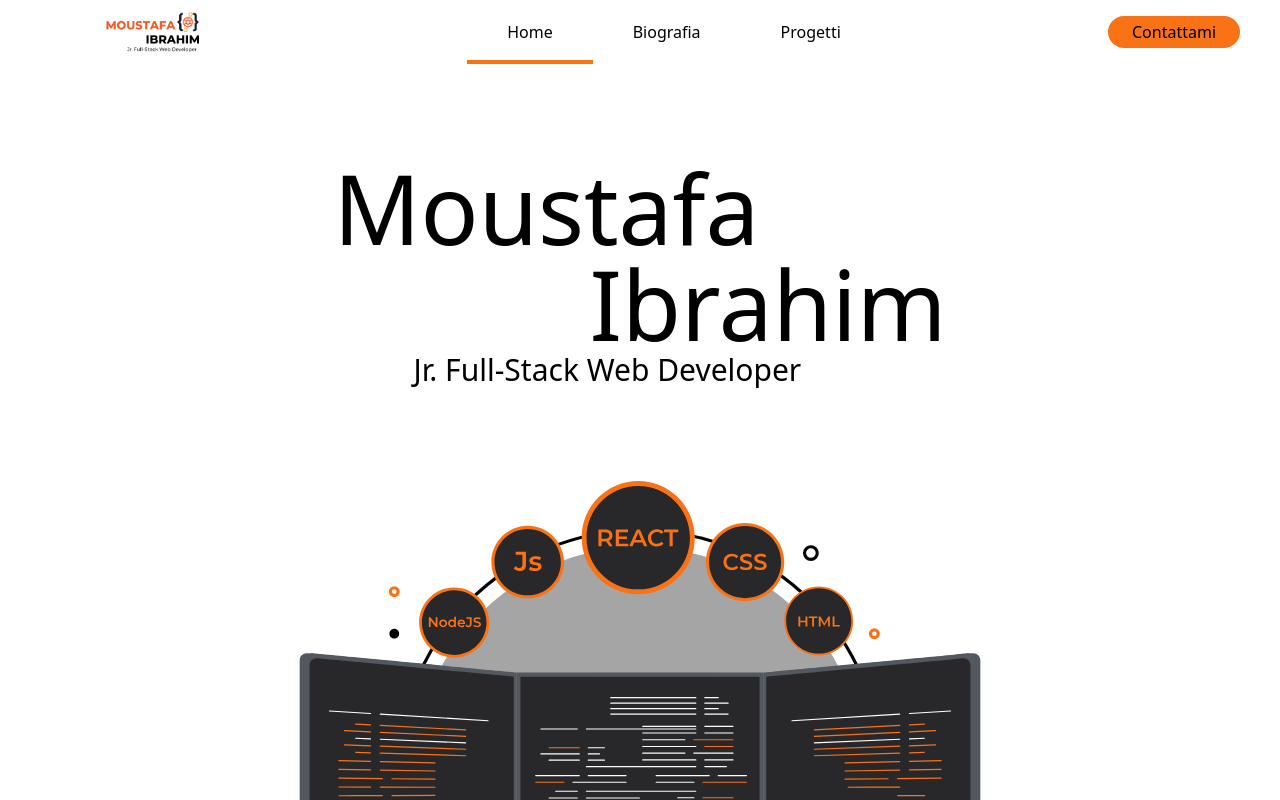
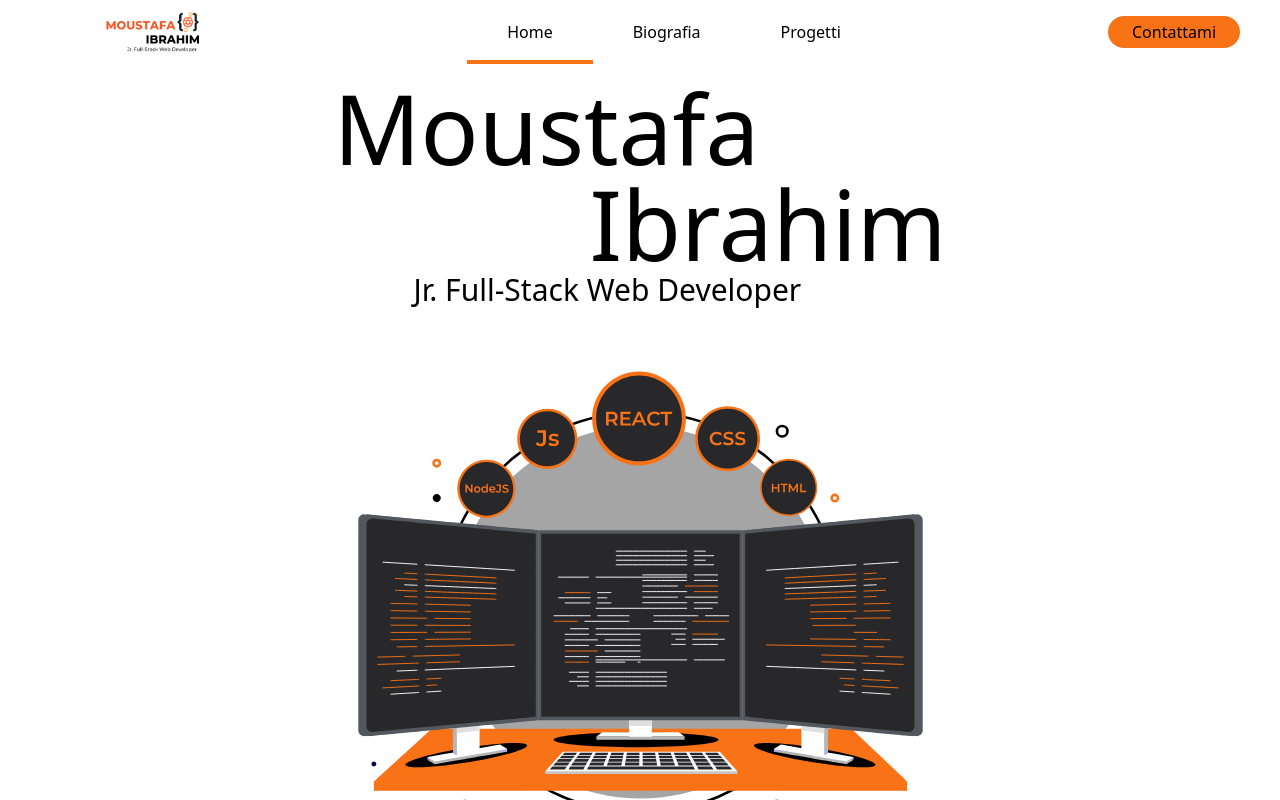
Before and after one commit to Mustaaaaa/personal-portfolio, a React (Create React App) app: page / in a window 1280 px wide. Shown: the top 800 px of the page. Built offline with nearby package versions, Linux system fonts and the light colour scheme.

Commit message:
add: aggiunta la funzione di scroll per la sezione desiderata - aggiunte le varie animazioni della bbiografia - sistemata tutta la parte della biografia

```diff
--- a/src/Components/MainContent.js
+++ b/src/Components/MainContent.js
@@ -1,16 +1,26 @@
 import React, { useEffect, useState } from 'react';
+import { useLocation } from 'react-router-dom';
+
 import '../App.css';
+
 import { FontAwesomeIcon } from '@fortawesome/react-fontawesome';
 import { faPlane } from '@fortawesome/free-solid-svg-icons';
+
 import AOS from 'aos';
 import 'aos/dist/aos.css';
+
 import Lottie from "lottie-react";
 import animationData from '../Assets/homeAnimation.json';
+import animation100 from '../Assets/100animation.json';
+import fireWorksAnimation from '../Assets/fireworks.json';
+
 import imgDashboardFooder from '../Assets/fooder/fooder-dashboard-buisness.png';
 import imgHomeGameCreator from '../Assets/gamecreator/home-gamecreator.png';
 import imgProjectsLaravelAuth from '../Assets/laravel-auth/Projects.png';
 import imgMainPageProjectChess from '../Assets/chessacademy/mainpage.png';
 import imgPersonal from '../Assets/abotMe/personalImage.png';
+import personalDiploma from '../Assets/abotMe/diplomaa.jpg';
+import masterBoolean from '../Assets/abotMe/masterboolean.png';
 
 
 
@@ -31,8 +41,8 @@ function MainContent() {
 
 
     }, []);
+
     const [isFlying, setIsFlying] = useState(false);
-
     const handleFlyAway = () => {
         setIsFlying(true);
         window.scrollTo({
@@ -51,6 +61,19 @@ function MainContent() {
         });
     }, []);
 
+    const location = useLocation();
+    useEffect(() => {
+        const scrollToSection = () => {
+            const hash = location.hash;
+            if (hash) {
+                const section = document.getElementById(hash.substring(1));
+                if (section) {
+                    section.scrollIntoView({ behavior: 'smooth' });
+                }
+            }
+        };
+        scrollToSection();
+    }, [location]);
 
     // elements
     var elements_to_watch = document.querySelectorAll('.watch');
@@ -77,7 +100,7 @@ function MainContent() {
 
         <div className="flex w-full justify-center flex-col">
             {/*introduzione*/}
-            <div className="min-h-screen  bg-white z-40  flex flex-col items-center justify-center pt-40 ">
+            <div id="home" className="min-h-[calc(100vh)]  bg-white z-40  flex flex-col items-center justify-center pt-20 ">
                 {showButton && (
 
                     <div className="fixed bottom-0 -right-20 transform -translate-x-1/2 z-50 group  hover:scale-110 duration-500"
@@ -111,7 +134,7 @@ function MainContent() {
                         <p data-aos="fade-up" className="text-xl md:text-3xl ml-0 md:ml-20 break-all">Jr. Full-Stack Web Developer</p>
                     </div>
                 </div>
-                <div className="flex justify-center items-center w-full lg:w-[calc(70%)] z-50">
+                <div className="flex justify-center items-center max-w-[calc(743px)] z-50">
                     <Lottie
                         animationData={animationData}
                         className='md:-mt-20 -mt-10'
@@ -210,77 +233,84 @@ function MainContent() {
                         </a>
                     </div>
                 )}
-
             </div>
 
-            <div>
+            <div id="biography">
                 <div className='bg-orange-500'>
                     <div className='biography-text-section watch'>
                         <p className='biography-text'>
-                            <span className='flex flex-col w-[calc(50%)]'>
-                                <span className='text-3xl text-pretty text-center'>Moustafa : Da Turismo a Web Developer - Un Viaggio di Scoperta</span>
-                                <span className='text-md py-5'>Ciao! Sono <strong className="font-bold">Moustafa</strong>, ho 23 anni con origini egiziane e un cuore italiano. La mia storia è un intreccio di
+                            <span className='flex flex-col w-[calc(50%)] items-center'>
+                                <span className='text-3xl text-pretty text-center'>Moustafa : Da Turismo a Web Developer</span>
+                                <span className='text-md pt-5 w-[calc(75%)]'>Ciao! Sono <strong className="font-bold">Moustafa</strong>, ho 23 anni con origini egiziane e un cuore italiano. La mia storia è un intreccio di
                                     sfide e scoperte che mi hanno portato a trovare la mia vera passione: lo sviluppo web.</span>
                             </span>
 
-                            <img src={imgPersonal} className="biography-tex " alt='imgDashboard' />
+                            <img src={imgPersonal} alt='imgDashboard' />
                         </p>
                     </div>
                     <div className='biography-text-section watch'>
                         <p className='biography-text'>
-                            <span className='flex flex-col w-[calc(50%)]'>
+                            <img src={personalDiploma} className="w-[calc(350px)]" alt='imgDashboard' />
+                            <span className='flex flex-col w-[calc(50%)] items-center'>
                                 <span className='text-3xl text-pretty text-center'>Le mie radici e il percorso formativo</span>
-                                <span className='text-md py-5'>Sono nato in Egitto ma cresciuto in Italia, ho vissuto un'esperienza educativa che ha abbracciato due mondi. Ho completato
+                                <span className='text-md pt-5 w-[calc(75%)]'>Sono nato in Egitto ma cresciuto in Italia, ho vissuto un'esperienza educativa che ha abbracciato due mondi. Ho completato
                                     il mio percorso scolastico qui in Italia, dalle elementari fino al diploma nel settore turistico. Tuttavia, come spesso accade nella vita,
                                     ciò che studiamo non sempre riflette ciò che siamo destinati a diventare.</span>
                             </span>
 
-                            <img src={imgPersonal} className="biography-tex " alt='imgDashboard' />
                         </p>
                     </div>
                     <div className='biography-text-section watch'>
                         <p className='biography-text'>
-                            <span className='flex flex-col w-[calc(50%)]'>
+                            <span className='flex flex-col w-[calc(50%)] items-center '>
                                 <span className='text-3xl text-pretty text-center'>Le prime esperienze lavorative</span>
-                                <span className='text-md py-5'>Il settore turistico, nonostante la mia formazione, non risuonava con le mie aspirazioni. Così, ho iniziato a esplorare diverse opportunità:
+                                <span className='text-md pt-5 w-[calc(75%)]'>Il settore turistico, nonostante la mia formazione, non risuonava con le mie aspirazioni. Così, ho iniziato a esplorare diverse opportunità:
                                     <br />
                                     <strong>1) L'azienda edile di famiglia</strong>: Un'esperienza che mi ha insegnato il valore del lavoro duro, ma che ho dovuto abbandonare a causa di allergie.
                                     <br />
                                     <strong>2) Magazziniere</strong>: Un ruolo che mi ha permesso di crescere rapidamente, diventando capoturno in soli 12 mesi. Eppure, sentivo che mancava qualcosa...</span>
                             </span>
 
-                            <img src={imgPersonal} className="biography-tex " alt='imgDashboard' />
                         </p>
                     </div>
                     <div className='biography-text-section watch'>
                         <p className='biography-text'>
-                            <span className='flex flex-col w-[calc(50%)]'>
+                            <span className='flex flex-col w-[calc(50%)] items-center'>
                                 <span className='text-3xl text-pretty text-center'>La scintilla che ha dato inizio al mio percorso</span>
-                                <span className='text-md py-5'>Fu durante una riflessione sul mio percorso che un ricordo venne a galla. Mi tornò in mente un progetto scolastico in cui mi ero impegnato molto in <strong>HTML</strong> e <strong>CSS </strong>
+                                <span className='text-md pt-5 w-[calc(75%)]'>Fu durante una riflessione sul mio percorso che un ricordo venne a galla. Mi tornò in mente un progetto scolastico in cui mi ero impegnato molto in <strong>HTML</strong> e <strong>CSS </strong>
                                     che mi aveva fatto guadagnare l'unico 10 in cinque anni di superiori. Quella scintilla di entusiasmo che avevo provato allora si riaccese, indicandomi la strada da seguire.</span>
                             </span>
 
-                            <img src={imgPersonal} className="biography-tex " alt='imgDashboard' />
+                            <Lottie
+                                animationData={animation100}
+                                className='w-[calc(350px)]'
+                            />
                         </p>
                     </div>
                     <div className='biography-text-section watch'>
                         <p className='biography-text'>
-                            <span className='flex flex-col w-[calc(50%)]'>
+                            <img src={masterBoolean} className="w-[calc(350px)] rounded-3xl" alt='imgDashboard' />
+                            <span className='flex flex-col w-[calc(50%)] items-center z-10'>
                                 <span className='text-3xl text-pretty text-center'>Il salto nel mondo dello sviluppo web</span>
-                                <span className='text-md py-5'>Così ho deciso di seguire questa nuova direzione, mi sono iscritto al corso di Boolean. È stato qui che ho realizzato che lo sviluppo web non era solo una nuova carriera,
+                                <span className='text-md pt-5 w-[calc(75%)]'>Così ho deciso di seguire questa nuova direzione, mi sono iscritto al corso di Boolean. È stato qui che ho realizzato che lo sviluppo web non era solo una nuova carriera,
                                     ma la realizzazione di un sogno che avevo da ragazzino, anche se solo ora ne ero pienamente consapevole.</span>
                             </span>
 
-                            <img src={imgPersonal} className="biography-tex " alt='imgDashboard' />
+                            <Lottie
+                                animationData={fireWorksAnimation}
+                                className='fireworks'
+                            />
                         </p>
                     </div>
                 </div>
             </div>
 
+            <div id="projects">
+
                 {/* anteprima primo progetto fooder*/}
-            <div className="container min-h-screen bg-white z-10 d:min-h-0 mx-auto  flex  items-center justify-center lg:pt-20 lg:pt-0">
+                <div className=" min-h-screen w-full bg-white z-10  mx-auto  flex  items-center justify-center lg:pt-20 lg:pt-0">
 
-                <div className='flex flex-col items-center lg:flex-row flex-grow'>
+                    <div className='max-w-[calc(1536px)] flex flex-col items-center lg:flex-row flex-grow'>
                         <div className=' w-full lg:w-2/6 flex flex-col px-5'>
                             <p className='text-4xl md:text-7xl break-all'>Fooder</p>
                             <p className='text-md py-5 text-pretty'>Fooder è una web app per ordinare cibo a domicilio, sviluppata come progetto finale in team presso <a href="https://boolean.careers/" className='hover:text-blue-500 underline visited:text-purple-600'>Boolean</a>. Il frontend è realizzato con Vue.js per un'interfaccia utente dinamica, mentre il backend utilizza Laravel per una gestione affidabile e sicura. Questo progetto full-stack dimostra le competenze tecniche e pratiche acquisite durante lo svolgimento del corso.</p>
@@ -331,6 +361,7 @@ function MainContent() {
                         </div>
                     </div>
                 </div>
+            </div>
         </div >
     );
 }
```
Lines whose indentation alone changed are shown as unchanged.
